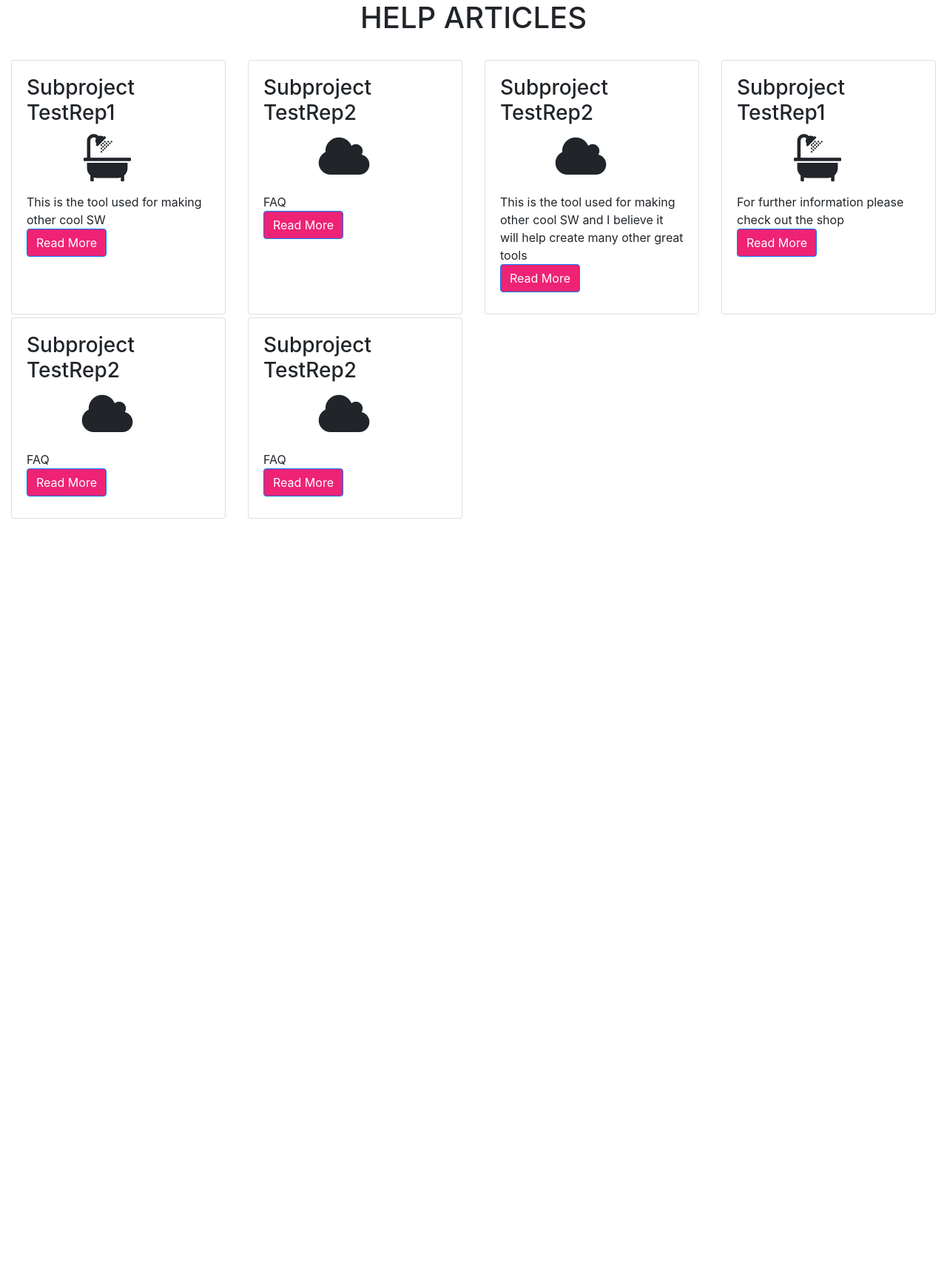
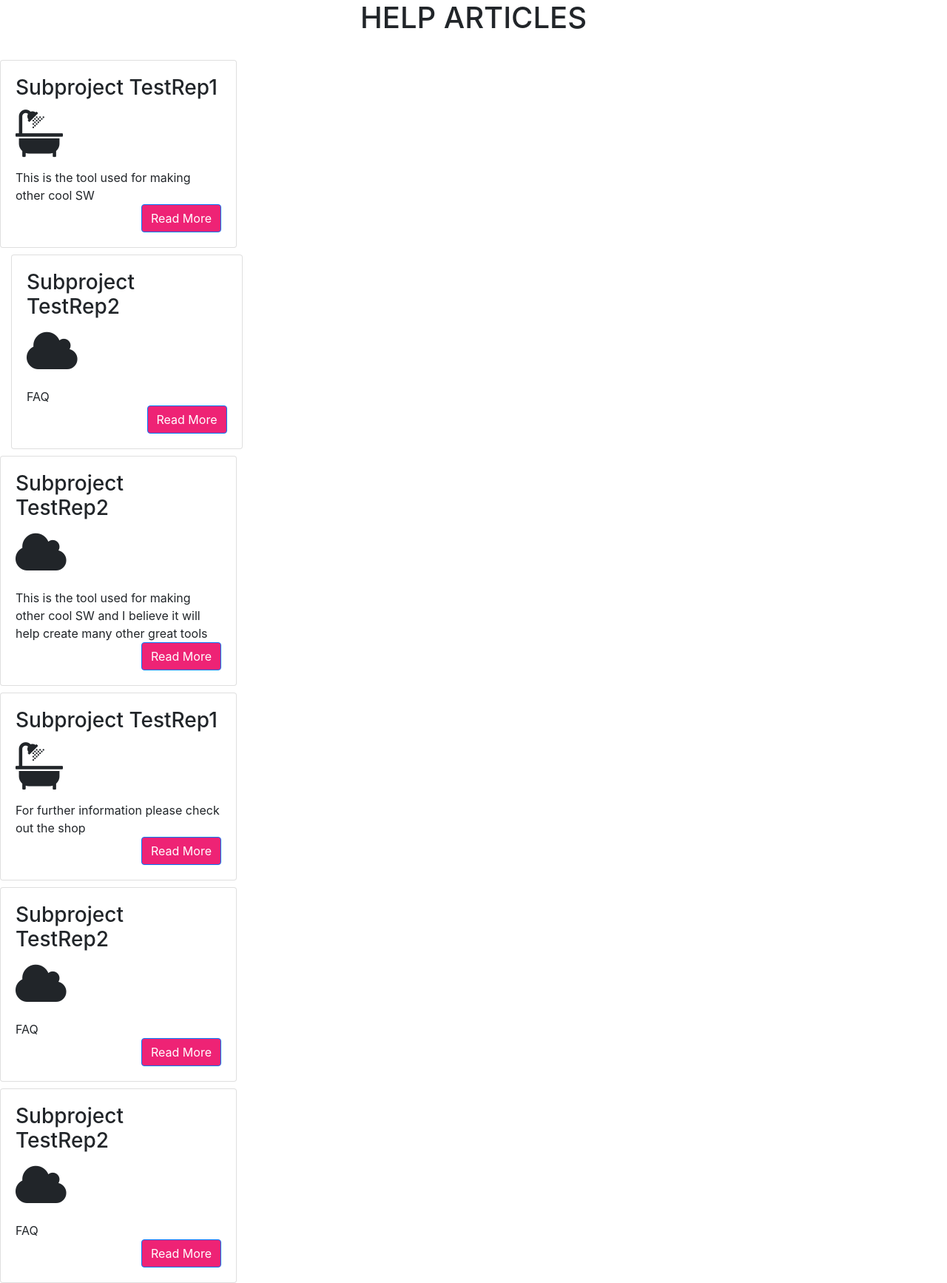
Before and after one commit to TestOrgLeonB/testorgleonb.github.io, a Jekyll site: the page built from README.md, in a window 1280 px wide. Shown: the whole page at 74% size. Built offline with Jekyll 4.4.1, drawn with Linux system fonts in a browser that asks for light colours; our own code applies the rules of GitHub Pages for plain Markdown files; before the commit the page ends 900 px from its top, so only the background shows below that.

Commit message:
fix grid

```diff
--- a/_layouts/default.html
+++ b/_layouts/default.html
@@ -17,31 +17,22 @@
                         {% assign remainder = forloop.index0 | modulo: 2 %}
                         {% if remainder == 1 %}
                             <!-- <div class="col"> -->
-                            <div class="col-lg-3 col-md-4 col-sm-8 col-xs-8 mb-1">
-                                <div class="card h-100" style="margin-top: 1vh;">
+                                <div class="card h-100 col-lg-3 col-md-4 col-sm-12 col-xs-12" style="margin-top: 1vh;">
 
                                     <div class="card-body">
                                         <div class="row">
-                                            <div class="col">
                                                 <h3 class="card-title">{{ subproject.title }}</h3>
-                                            </div>
                                         </div>
                                         <div class="row card-img-top">
-                                            <div class="col">
                                                 <div class="text-center mb-3">
                                                     <i class="{{subproject.icon}}" style="font-size: 4rem;"></i>
                                                 </div>
-                                            </div>
                                         </div>
                                         <div class="row">
-                                            <div class="col">
                                                 <p class="card-text">{{subproject.description}}</p>
-                                            </div>
                                         </div>
                                         <div class="row"  style="display: flex; justify-content: flex-end;">
-                                            <div class="col">
                                                 <a href="{{ subproject.url }}" class="btn btn-primary" style="background-color: #EE2375;">Read More</a>
-                                            </div>
                                         </div>
                                     </div>
                                 </div>
```
